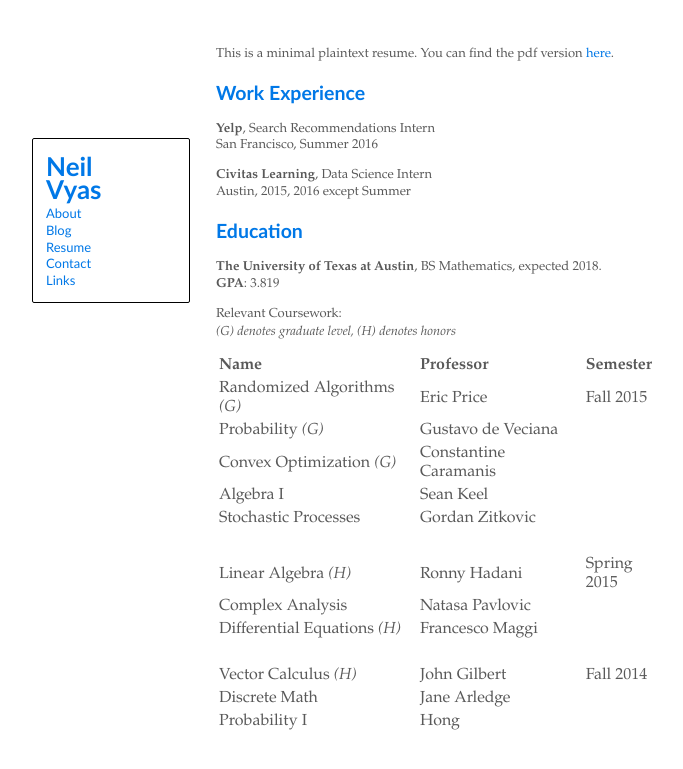
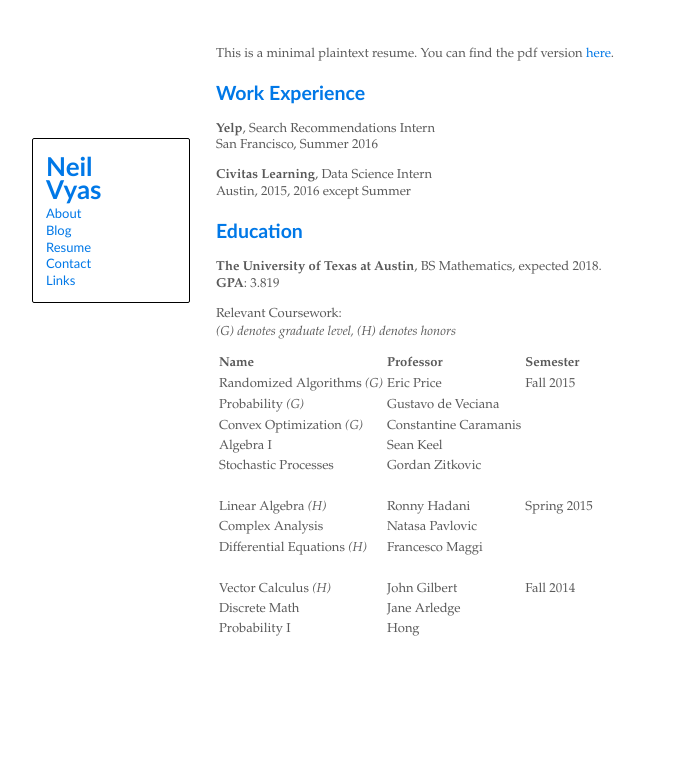
Before and after one commit to neilvyas/neilvyas.github.io, a Jekyll site: the page built from resume.md, in a window 1280 px wide. Shown: the top 769 px of the page, without its empty margins (2-685 px from the left). Built offline with Jekyll 4.4.1, drawn with Linux system fonts in a browser that asks for light colours.

Commit message:
table font size

```diff
--- a/css/main.css
+++ b/css/main.css
@@ -77,3 +77,7 @@ blockquote {
   border-left: 4px solid #0078E7;
   padding-left: 8px;
 }
+
+table {
+  font-size: inherit
+}
```
